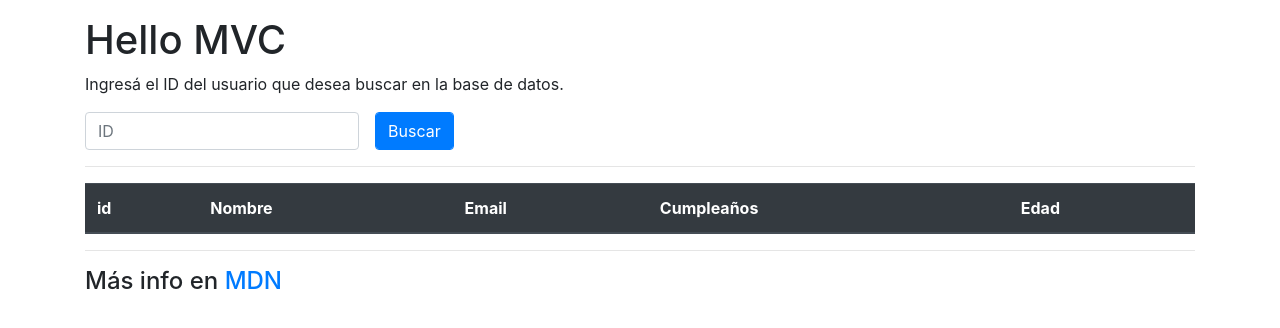
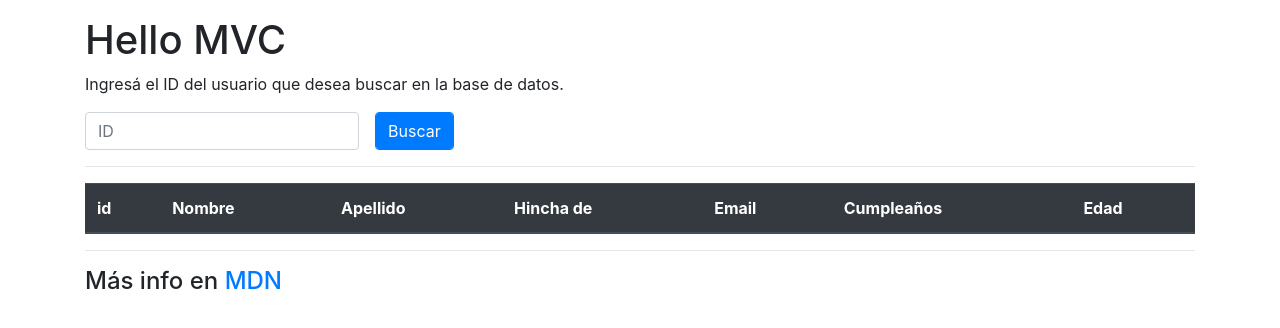
Before and after one commit to Leo-de-Riv3r/hello-mvc, a Node server app: page / in a window 1280 px wide. Shown: the top 328 px of the page. Run offline with Node 20, Linux system fonts and the light colour scheme; lists and menus that the app fills with data are empty; some libraries are stand-ins or nearby versions.

Commit message:
Update index.pug

```diff
--- a/views/index.pug
+++ b/views/index.pug
@@ -13,6 +13,8 @@ block content
       thead.thead-dark
         th id
         th Nombre
+        th Apellido
+        th Hincha de
         th Email
         th Cumpleaños
         th Edad
@@ -21,6 +23,8 @@ block content
           tr
             td= user.id
             td= user.name
+            td= user.surname
+            td= user.Hinchade
             td= user.mail
             td= user.birthday.toLocaleDateString('es-AR')
             td= user.age
```
